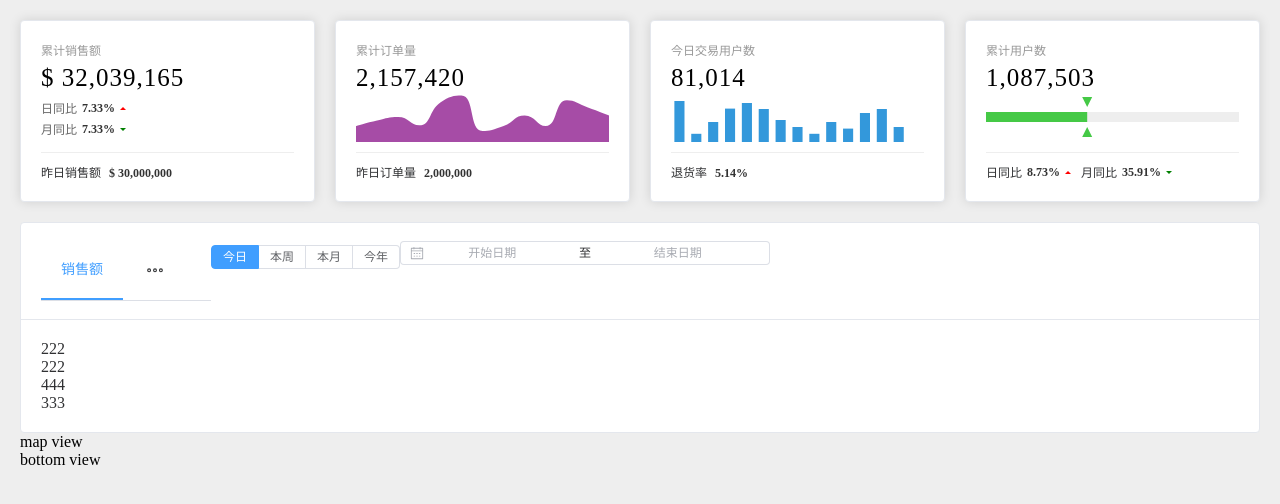
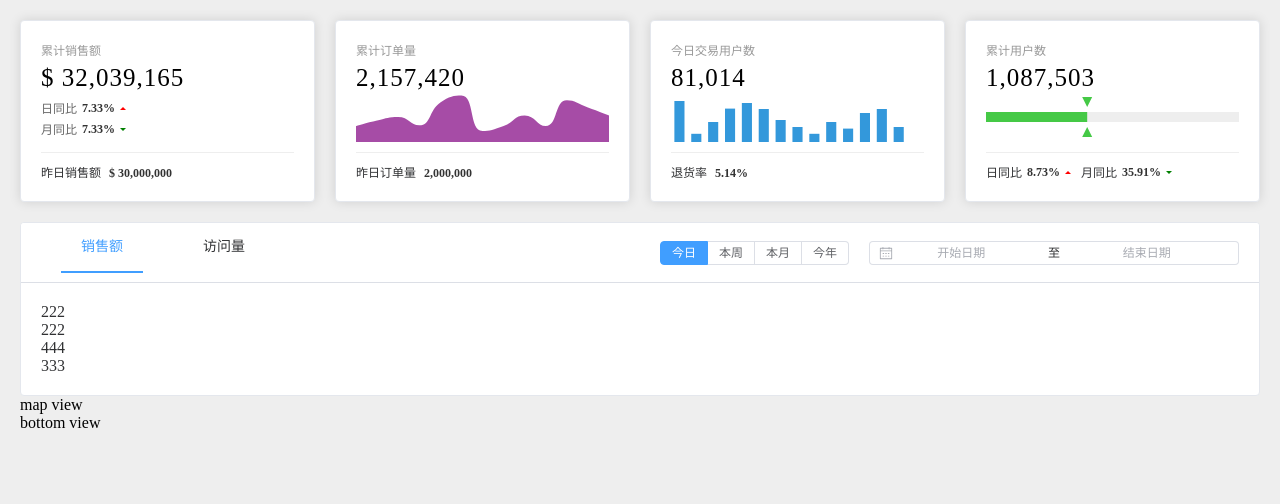
Before and after one commit to 17801020645/datav-report-dev, a Vue app: page / in a window 1280 px wide. Shown: the top 504 px of the page. Built offline with nearby package versions, Linux system fonts and the light colour scheme; the HTML template or start-up script is replaced by a standard one.

Commit message:
销售趋势组件容器 done

```diff
--- a/src/components/SalesView/SalesIndex.vue
+++ b/src/components/SalesView/SalesIndex.vue
@@ -3,7 +3,12 @@
     <el-card shadow="hover">
       <template v-slot:header>
         <div class="menu-wrapper">
-          <el-menu mode="horizontal" :default-active="activeIndex" @select="onMenuSelect">
+          <el-menu
+            mode="horizontal"
+            :default-active="activeIndex"
+            @select="onMenuSelect"
+            class="sales-view-menu"
+          >
             <el-menu-item index="1">销售额</el-menu-item>
             <el-menu-item index="2">访问量</el-menu-item>
           </el-menu>
@@ -21,7 +26,9 @@
               start-placeholder="开始日期"
               end-placeholder="结束日期"
               size="small"
+              unlink-panels
               :shortcuts="shortcuts"
+              class="sales-view-date-picker"
             />
           </div>
         </div>
@@ -42,10 +49,6 @@ import { ref, watchEffect } from 'vue'
 const activeIndex = ref<string>('1')
 const radioSelect = ref<string>('今日')
 const date = ref<unknown>()
-// const pickerOptions = ref({
-
-// })
-
 const shortcuts = [
   {
     text: '最近一周',
@@ -76,29 +79,45 @@ const shortcuts = [
   },
 ]
 
+// TODO 用不到删除
 watchEffect(() => console.log(activeIndex.value))
 watchEffect(() => console.log(radioSelect.value))
 
 function onMenuSelect(key: string) {
   activeIndex.value = key
 }
-
-// const pickerOptions = computed(() => {
-//   return {
-//     shortcuts: [
-//       {
-//         text: '最近一周',
-//       },
-//     ],
-//   }
-// })
 </script>
 
 <style scoped lang="scss">
 .sales-view {
   margin-top: 20px;
   .menu-wrapper {
+    position: relative;
     display: flex;
+    .sales-view-menu {
+      width: 100%;
+      padding-left: 20px;
+      .el-menu-item {
+        height: 50px;
+        line-height: 50px;
+        margin: 0 20px;
+      }
+    }
+    .menu-right {
+      position: absolute;
+      top: 5px;
+      right: 20px;
+      height: 50px;
+      display: flex;
+      align-items: center;
+      gap: 20px;
+      // flex-shrink: 0;
+      // justify-content: flex-end;
+      // .sales-view-date-picker {
+      //   // width: 280px !important;
+      //   margin-left: 20px;
+      // }
+    }
   }
 }
 </style>
--- a/src/main.ts
+++ b/src/main.ts
@@ -5,7 +5,7 @@ import App from './App.vue'
 import router from './router'
 import ElementPlus from 'element-plus'
 import 'element-plus/dist/index.css'
-
+import './style/index.css'
 
 const pinia = createPinia()
 const app = createApp(App)
--- /dev/null
+++ b/src/style/index.css
@@ -0,0 +1,9 @@
+.echarts {
+  width: 100%;
+  height: 100%;
+}
+
+.el-card__header {
+  border-bottom: none;
+  padding: 0;
+}
```
